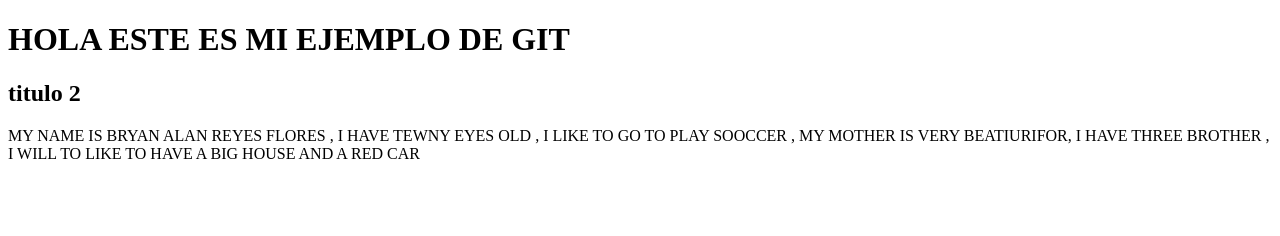
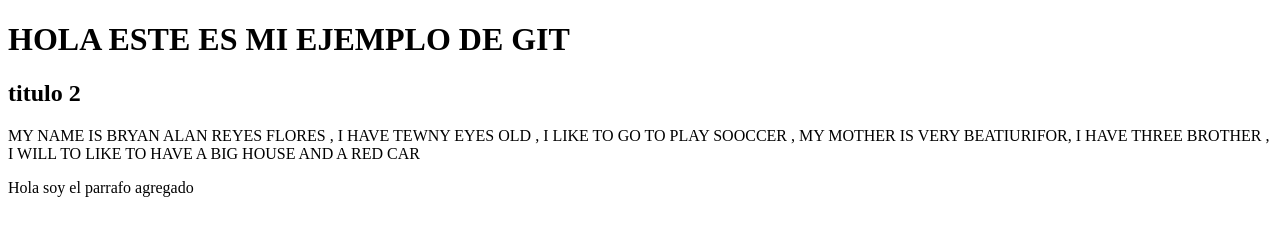
Before and after one commit to Furia1799/demo-repositorio2, a plain HTML site: page index.html in a window 1280 px wide. Drawn offline with Linux system fonts and the light colour scheme.

Commit message:
agregar_parrafo

```diff
--- a/index.html
+++ b/index.html
@@ -10,5 +10,7 @@
         <p>MY NAME IS BRYAN ALAN REYES FLORES , I HAVE TEWNY EYES OLD
             , I LIKE TO GO TO PLAY SOOCCER , MY MOTHER IS VERY BEATIURIFOR, I HAVE THREE BROTHER , I WILL TO LIKE  TO HAVE A BIG HOUSE AND A RED CAR </p>
 
+            <p>Hola soy el parrafo agregado</p>
+
     </body>
 </html>
```
